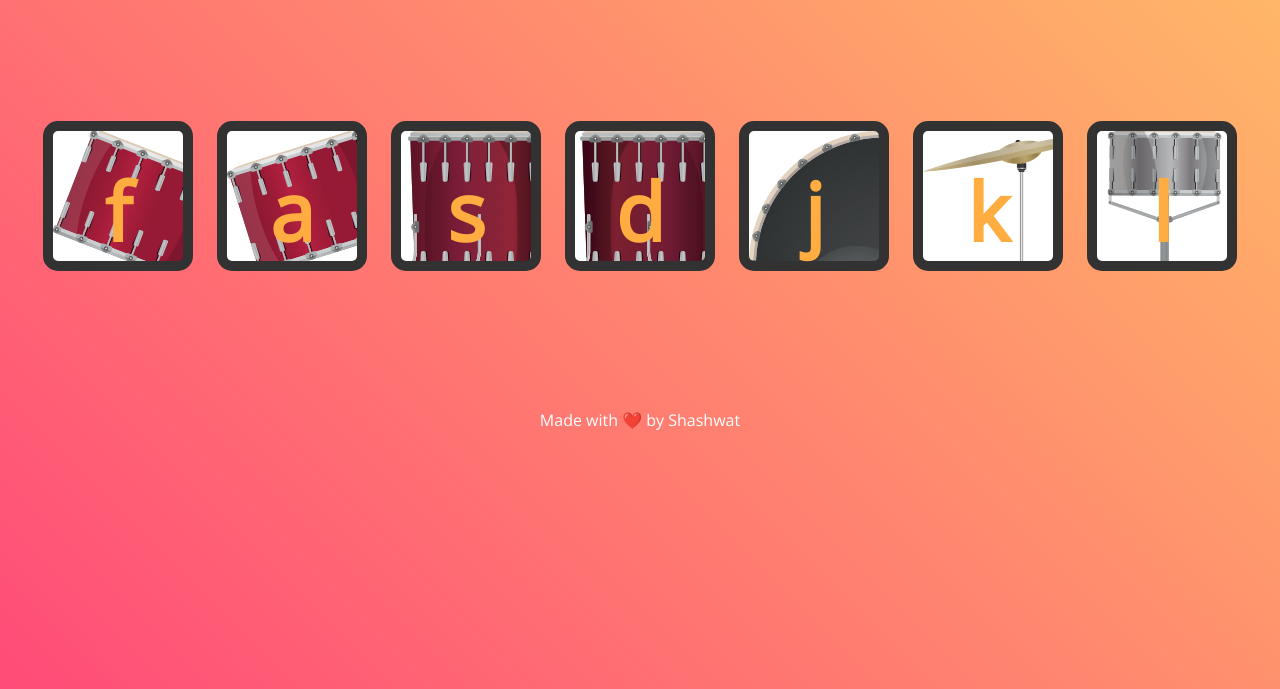
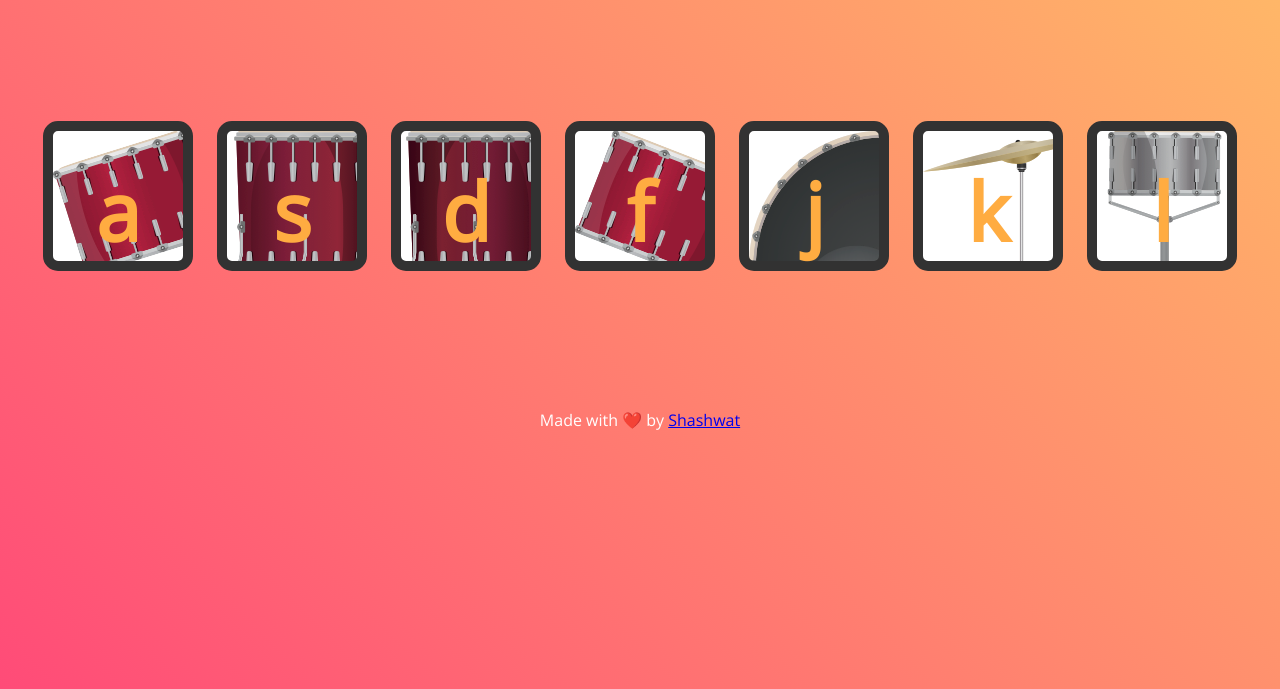
Before and after one commit to zippytyro/Drummer, a plain HTML site: page index.html in a window 1280 px wide. Shown: the part 111-800 px from the top of the page. Drawn offline with nearby package versions, Linux system fonts and the light colour scheme.

Commit message:
Updated the Index.html file

```diff
--- a/index.html
+++ b/index.html
@@ -5,6 +5,7 @@
   <meta name="viewport" content="width=device-width">
   <meta charset="utf-8">
   <title>Drummer</title>
+  <link rel="shortcut icon" href="images/drum.svg" type="image/x-icon">
   <link rel="stylesheet" href="styles.css">
   <link href="https://fonts.googleapis.com/css2?family=Open+Sans&family=Righteous&display=swap" rel="stylesheet">
 </head>
@@ -13,10 +14,10 @@
 
   <h1 id="title">Drummer</h1>
   <div class="set">
-    <button class="f drum">f</button>
     <button class="a drum">a</button>
     <button class="s drum">s</button>
     <button class="d drum">d</button>
+    <button class="f drum">f</button>
     <button class="j drum">j</button>
     <button class="k drum">k</button>
     <button class="l drum">l</button>
@@ -24,7 +25,7 @@
 
 
   <footer>
-    Made with ❤️ by Shashwat
+    <P>Made with ❤️ by <a target="_blank" href="https://github.com/zippytyro">Shashwat</a></P>
   </footer>
   <script src="index.js"></script>
 </body>
```
